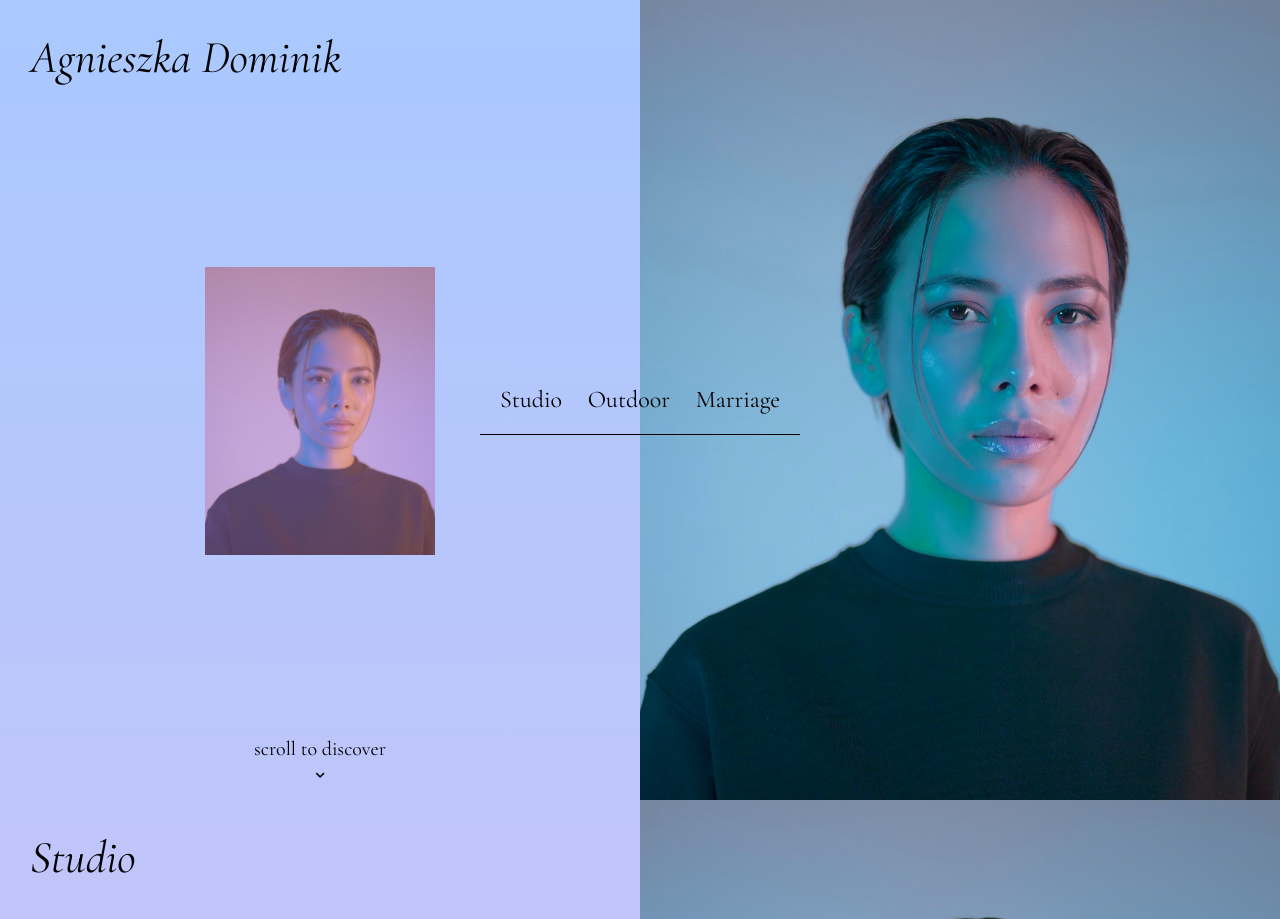
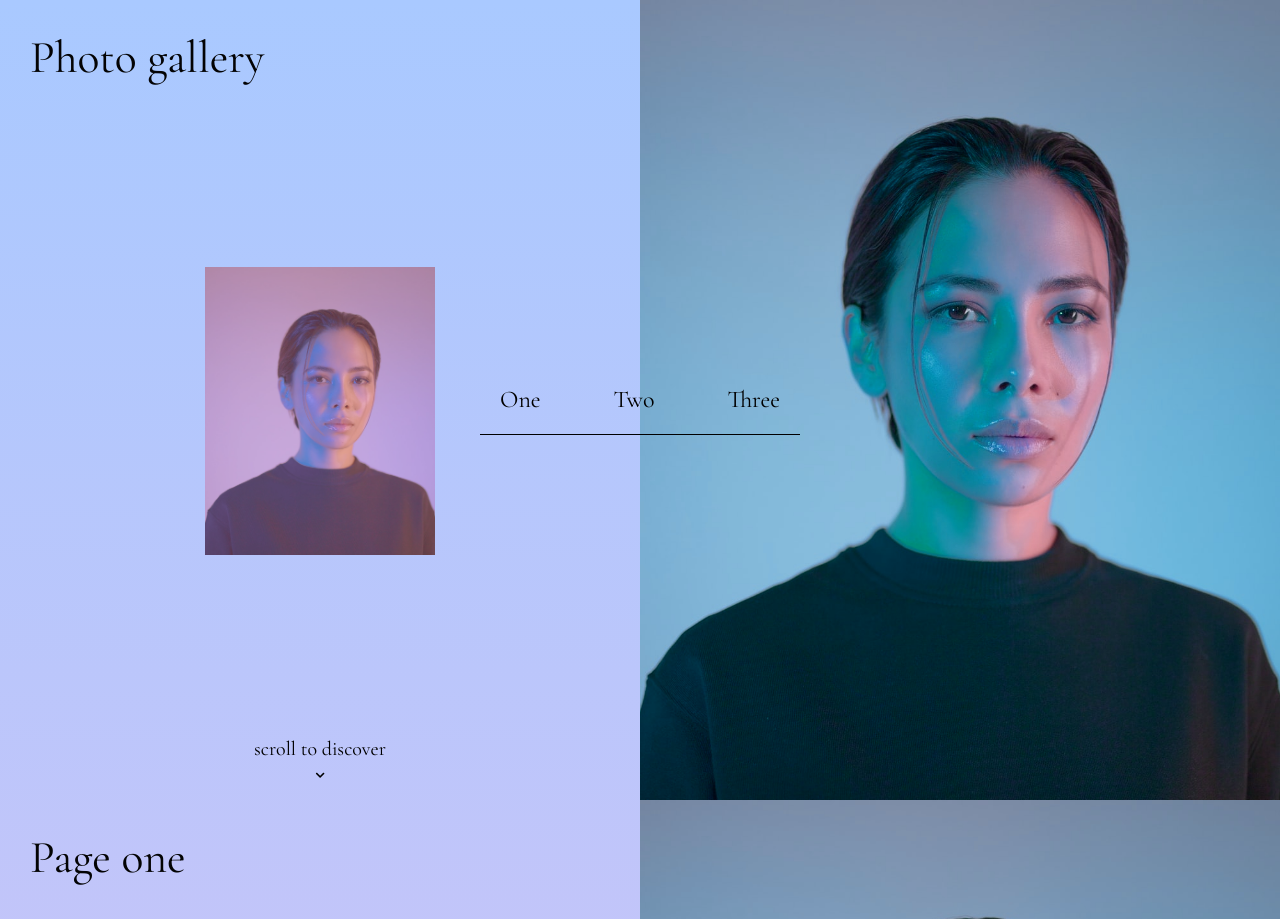
Before and after one commit to Vincenzo117/photography-gallery, a plain HTML site: page index.html in a window 1280 px wide. Shown: the top 919 px of the page. Drawn offline with nearby package versions, Linux system fonts and the light colour scheme; a web font is replaced by a local one.

Commit message:
small fix

```diff
--- a/index.html
+++ b/index.html
@@ -4,7 +4,7 @@
 <head>
     <meta charset="utf-8">
     <meta name="viewport" content="width=device-width, initial-scale=1.0">
-    <title>Agnieszka Dominik Photography</title>
+    <title>Photo gallery</title>
     <link rel="stylesheet" href="style.css">
     <link rel="stylesheet" href="https://cdnjs.cloudflare.com/ajax/libs/font-awesome/5.15.4/css/all.min.css">
     <link rel="preconnect" href="https://fonts.googleapis.com">
@@ -18,140 +18,73 @@
 <body>
 
     <section id="home-section">
-
         <nav>
-            <div class="category"><a href="#studio"> Studio </a></div>
-            <div class="category"><a href="#outdoor"> Outdoor </a></div>
-            <div class="category"><a href="#marriage"> Marriage </a></div>
+            <div class="category"><a href="#studio"> One </a></div>
+            <div class="category"><a href="#outdoor"> Two </a></div>
+            <div class="category"><a href="#marriage"> Three </a></div>
         </nav>
-
         <div class="left side">
-
-            <div class="logo">Agnieszka Dominik</div>
-
-
+            <div class="logo">Photo gallery</div>
             <div class="left-img-wrapper">
                 <img src="img/Portrait.jpg" alt="">
                 <div class="overlay"></div>
             </div>
-
-
             <div class="scroll"><a href="#studio">scroll to discover <br> <i class="fas fa-chevron-down"></i></a></div>
-
         </div>
-
-
         <div class="right side">
-
-
             <div class="right-img-wrapper">
                 <img src="img/Portrait.jpg" alt="">
             </div>
-
         </div>
-
     </section>
 
-
     <section id="studio">
-
         <div class="left side">
-
-            <div class="logo">Studio</div>
-
-
+            <div class="logo">Page one</div>
             <div class="left-img-wrapper">
                 <img src="img/Portrait.jpg" alt="">
                 <div class="overlay"></div>
             </div>
-
-
             <div class="scroll"><a href="#outdoor">scroll to discover <br> <i class="fas fa-chevron-down"></i></a></div>
-
         </div>
-
-
         <div class="right side">
-
-
             <div class="right-img-wrapper">
                 <img src="img/Portrait.jpg" alt="">
             </div>
-
         </div>
-
-
-
-
-
     </section>
 
-
     <section id="outdoor">
-
         <div class="left side">
-
-            <div class="logo">Outdoor</div>
-
-
+            <div class="logo">Page two</div>
             <div class="left-img-wrapper">
                 <img src="img/Portrait.jpg" alt="">
                 <div class="overlay"></div>
             </div>
-
-
             <div class="scroll"><a href="#marriage">scroll to discover <br> <i class="fas fa-chevron-down"></i></a></div>
-
         </div>
-
-
         <div class="right side">
-
-
             <div class="right-img-wrapper">
                 <img src="img/Portrait.jpg" alt="">
             </div>
-
         </div>
-
-
-
-
-
     </section>
 
 
     <section id="marriage">
-
         <div class="left side">
-
-            <div class="logo">Marriage</div>
-
-
+            <div class="logo">Page three</div>
             <div class="left-img-wrapper">
                 <img src="img/Portrait.jpg" alt="">
                 <div class="overlay"></div>
             </div>
-
-
             <div class="scroll"><a href="#home-section"> <i class="fas fa-chevron-up"></i> <br> return to the home </a></div>
-
         </div>
-
-
         <div class="right side">
-
-
             <div class="right-img-wrapper">
                 <img src="img/Portrait.jpg" alt="">
             </div>
-
         </div>
-
-
-
-
-
     </section>
 
 
--- a/style.css
+++ b/style.css
@@ -33,7 +33,6 @@ a {
     font-family: 'Cormorant Garamond', serif;
     padding: 30px;
     color: #000000fb;
-    font-style: italic;
 }
 
 
```
